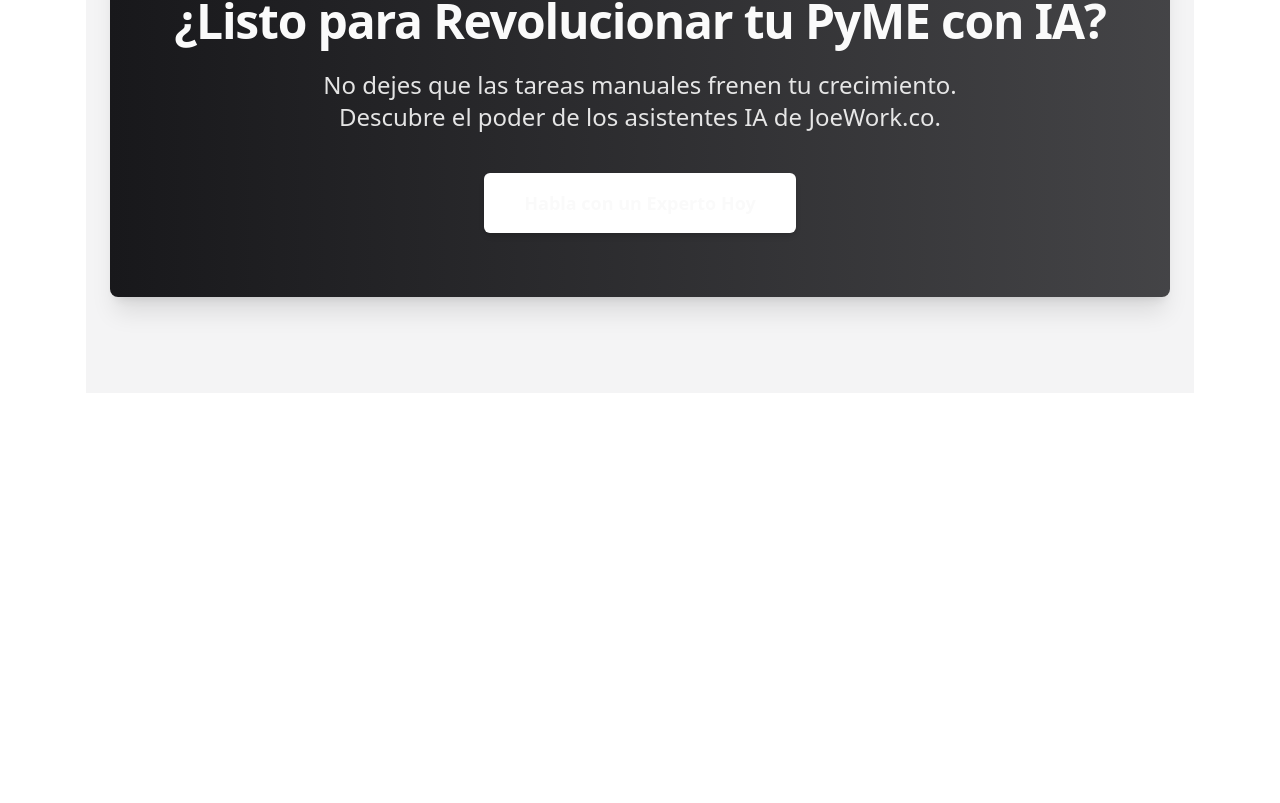
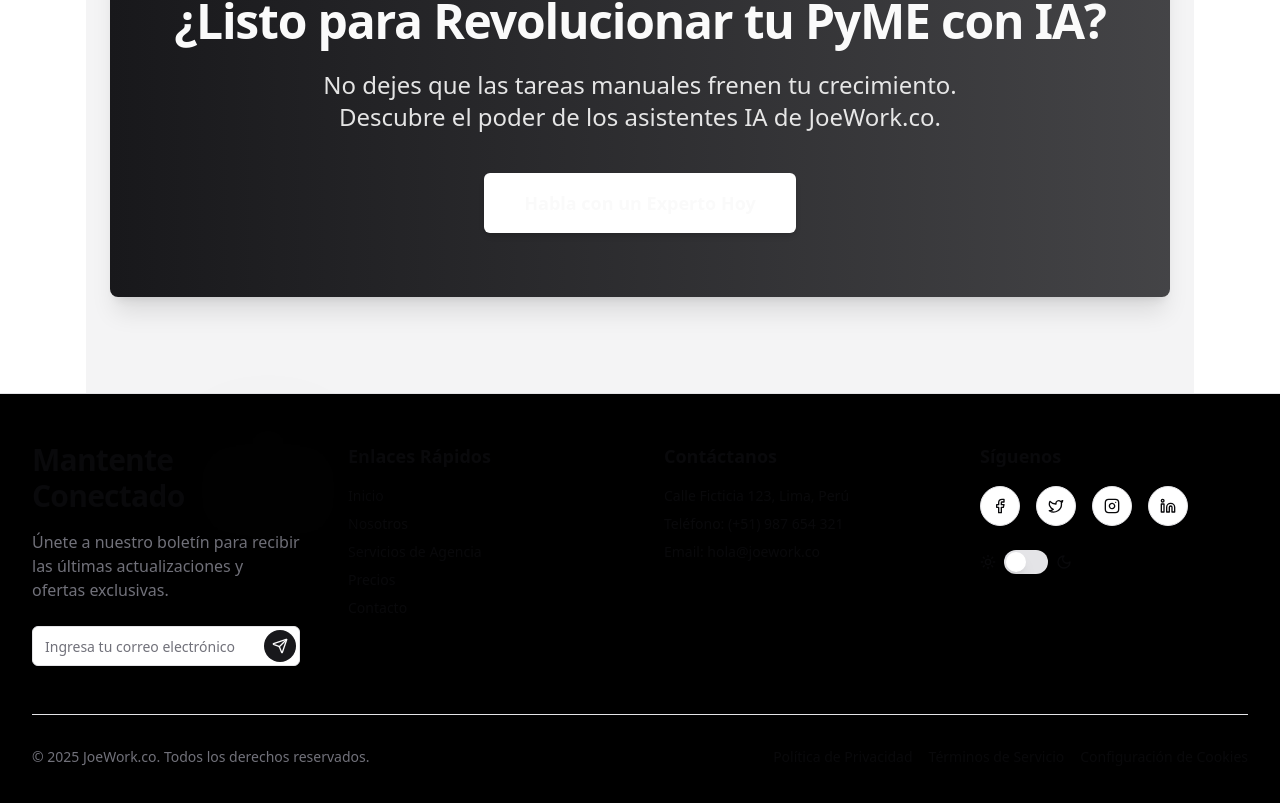
Before and after one commit to joeworkco/landing, a Next.js app: page / in a window 1280 px wide. Shown: the part 2770-3573 px from the top of the page. Before the commit the page ends 3163 px from the top, so only its background shows below. Built offline with nearby package versions, Linux system fonts and the light colour scheme; no server answers.

Commit message:
feat: replace Footer component with FooterDemo in RootLayout; comment out FooterDemo in Agency page for future use

```diff
--- a/app/agency/page.tsx
+++ b/app/agency/page.tsx
@@ -1,7 +1,6 @@
 // © 2025 JoeWork.co
 import { FaqSectionDemo } from "@/components/demos/FaqSectionDemo";
 import { Features8Demo } from "@/components/demos/Features8Demo";
-import { FooterDemo } from "@/components/demos/FooterDemo";
 import { AnimatedTestimonials } from "@/components/ui/animated-testimonials";
 import { BackgroundPaths } from "@/components/ui/background-paths";
 import { FeatureSectionWithBentoGrid } from "@/components/ui/feature-section-with-bento-grid";
@@ -229,7 +228,7 @@
       <FaqSectionDemo />
 
       {/* Footer */}
-      <FooterDemo />
+      {/* <FooterDemo /> */}
     </>
   );
 }
--- a/app/layout.tsx
+++ b/app/layout.tsx
@@ -1,5 +1,6 @@
 // © 2025 JoeWork.co
 // import Footer from "@/components/layout/Footer"; // Removed Footer import
+import { FooterDemo } from "@/components/demos/FooterDemo"; // Added FooterDemo import
 import Nav from "@/components/layout/Nav";
 import { siteConfig } from "@/config/site";
 import { constructMetadata } from "@/lib/metadata";
@@ -40,6 +41,7 @@
           </main>
           {/* <Footer /> */}
           {/* Removed Footer component */}
+          <FooterDemo /> {/* Added new FooterDemo component here */}
         </ThemeProvider>
       </body>
     </html>
```
